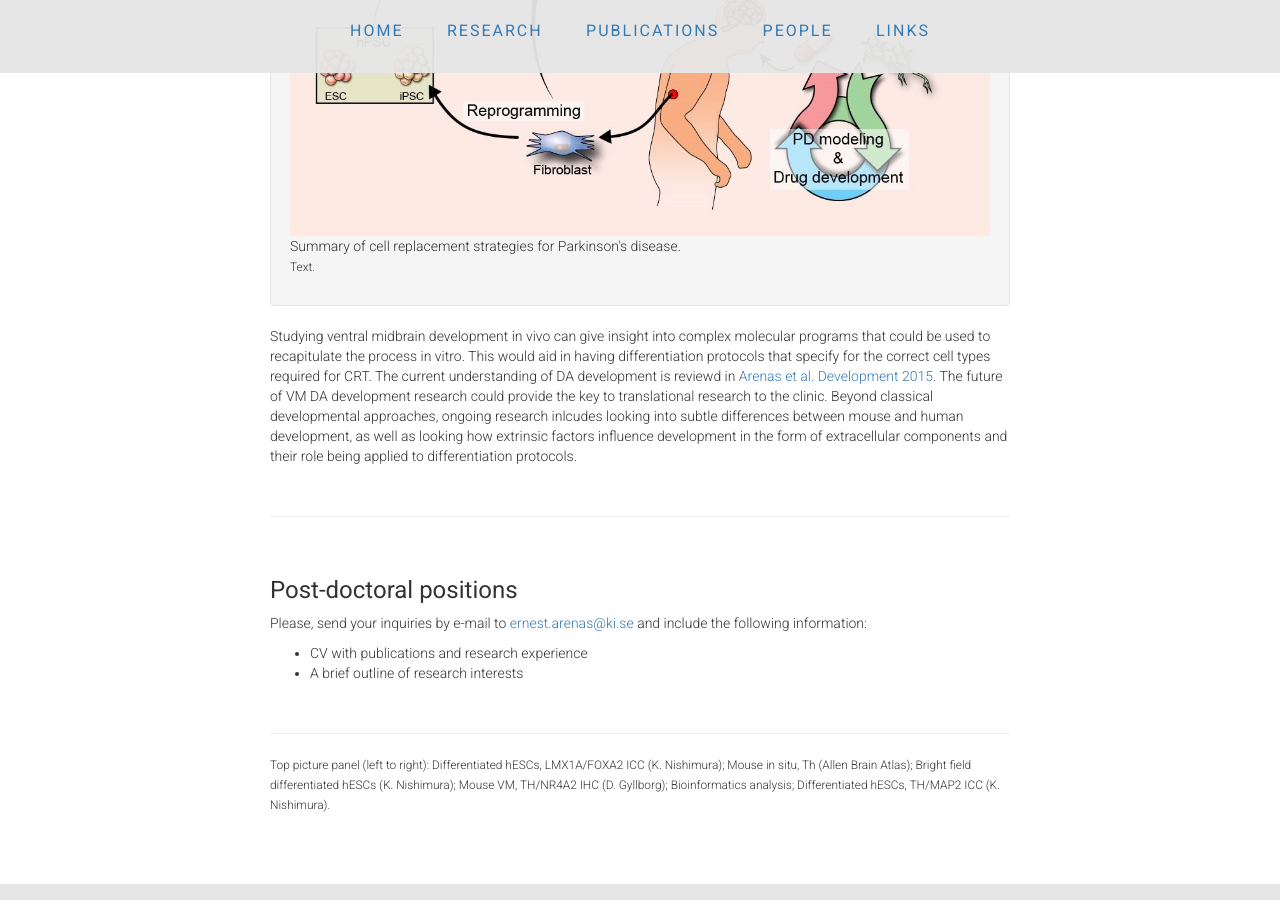
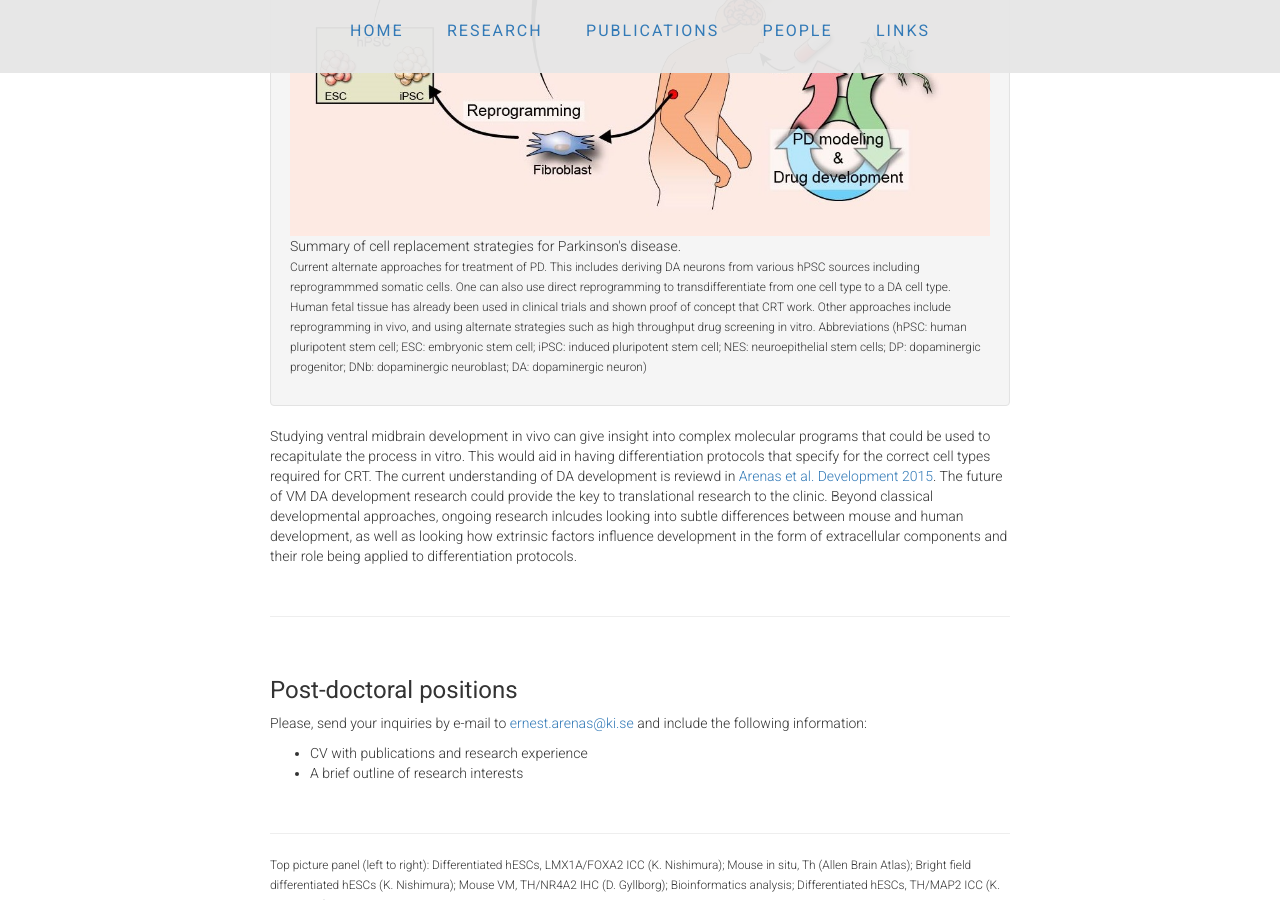
Before and after one commit to ArenasLab/arenaslab.github.io, a Jekyll site: the page research/index.html, which Jekyll copies as it is, in a window 1280 px wide and 900 px high, scrolled down 1554 px. Built offline with Jekyll 4.4.1, drawn with Linux system fonts in a browser that asks for light colours.

Commit message:
Update index.html

```diff
--- a/research/index.html
+++ b/research/index.html
@@ -84,7 +84,11 @@
 		<!-- <img style='width: 100%; object-fit: contain' align="center" src="/img/F4.jpg"/>
                 <p align="right"><a href="http://dev.biologists.org/content/142/11/1918.long">Arenas et al. Development 2015</a></p> -->
 		      <p>Summary of cell replacement strategies for Parkinson's disease.<br>
-		 <small>Text.</small></p>
+		 <small>Current alternate approaches for treatment of PD. This includes deriving DA neurons from various hPSC sources including reprogrammmed somatic cells.
+			 One can also use direct reprogramming to transdifferentiate from one cell type to a DA cell type. Human fetal tissue has already been used
+			 in clinical trials and shown proof of concept that CRT work. Other approaches include reprogramming in vivo, and using alternate strategies
+			 such as high throughput drug screening in vitro. Abbreviations (hPSC: human pluripotent stem cell; ESC: embryonic stem cell; iPSC: induced pluripotent stem cell; NES: neuroepithelial stem cells;
+			      DP: dopaminergic progenitor; DNb: dopaminergic neuroblast; DA: dopaminergic neuron)</small></p>
 
               </div>
              </li>
```
